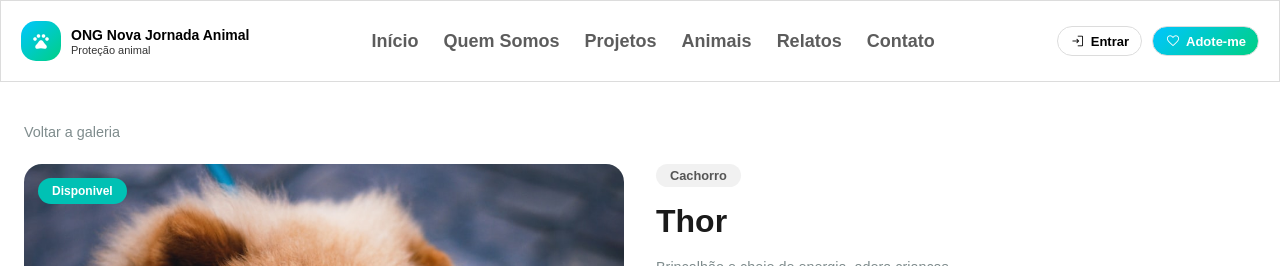
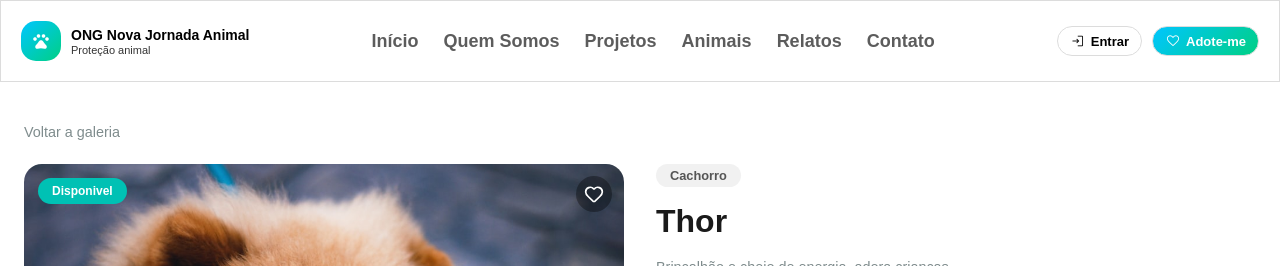
Before and after one commit to BrunoGomes13/ONG-Nova-Jornada, a React (Create React App) app: page /animais/1 in a window 1280 px wide. Shown: the top 266 px of the page. Built offline with nearby package versions, Linux system fonts and the light colour scheme.

Commit message:
feat: implementa botão de favoritar animal e atualiza componente DetalheAnimal

```diff
--- a/package.json
+++ b/package.json
@@ -7,6 +7,7 @@
     "@testing-library/jest-dom": "^6.9.1",
     "@testing-library/react": "^16.3.2",
     "@testing-library/user-event": "^13.5.0",
+    "lucide-react": "^1.16.0",
     "react": "^19.2.6",
     "react-dom": "^19.2.6",
     "react-router-dom": "^6.30.3",
--- a/src/components/cardAnimals/DetalheAnimal.css
+++ b/src/components/cardAnimals/DetalheAnimal.css
@@ -161,6 +161,28 @@
     opacity: 0.88;
 }
 
+.btn-coracao {
+  position: absolute;
+  top: 12px;
+  right: 12px;
+  background: rgba(0, 0, 0, 0.35);
+  border: none;
+  border-radius: 50%;
+  width: 36px;
+  height: 36px;
+  font-size: 18px;
+  cursor: pointer;
+  display: flex;
+  align-items: center;
+  justify-content: center;
+  transition: transform 0.2s;
+  z-index: 10;
+}
+
+.btn-coracao:hover {
+  transform: scale(1.20);
+}
+
 .btn-whatsapp {
     display: flex;
     align-items: center;
--- a/src/components/cardAnimals/DetalheAnimal.jsx
+++ b/src/components/cardAnimals/DetalheAnimal.jsx
@@ -1,5 +1,6 @@
 import { useParams, useNavigate } from 'react-router-dom';
-import { useEffect } from 'react';
+import { useEffect, useState } from 'react';
+import { Heart } from 'lucide-react';
 import Header from "../Header/Header";
 import Footer from "../Footer/Footer";
 import animais from '../../data/animais.json';
@@ -15,6 +16,9 @@ function DetalheAnimal() {
   const { id } = useParams();
   const navigate = useNavigate();
   const animal = animais.find((a) => a.id === Number(id));
+
+  // Atualiza o estado de interesse
+  const [interesse, setInteresse] = useState(false);
 
 // Rola a página para o topo (posição 0,0) assim que o componente é montado.
   useEffect(() => {
@@ -37,6 +41,21 @@ function DetalheAnimal() {
         <div className="detalhe-hero">
           <div className="detalhe-img-wrap">
             <div className="tag-disp">Disponivel</div>
+
+            {/* Botao coração (Tenho interesse) */}
+            <button
+              className={`btn-coracao ${interesse ? "ativo" : ""}`}
+              onClick={() => setInteresse((prev) => !prev)}
+              aria-label={interesse ? "Remover interesse" : "Adicionar interesse"}
+            >
+              <Heart
+                size={20}
+                fill={interesse ? "#e74c3c" : "transparent"}
+                color={interesse ? "#e74c3c" : "#ffffff"}
+                strokeWidth={2}
+              />
+            </button>
+
             <img src={getImagem(animal.img)} alt={"Foto de " + animal.nome} />
           </div>
 
@@ -70,7 +89,13 @@ function DetalheAnimal() {
             </div>
 
             <div className="detalhe-actions">
-              <button className="btn-interesse">Tenho interesse</button>
+              <button
+                className="btn-interesse"
+                onClick={() => setInteresse(true)}
+              >
+                Tenho interesse
+              </button>
+
               <a
                 className="btn-whatsapp"
                 href={"https://wa.me/" + animal.whatsapp}
```
Also changed, not shown: 1 other file (tests, documents, lock files or other folders).
